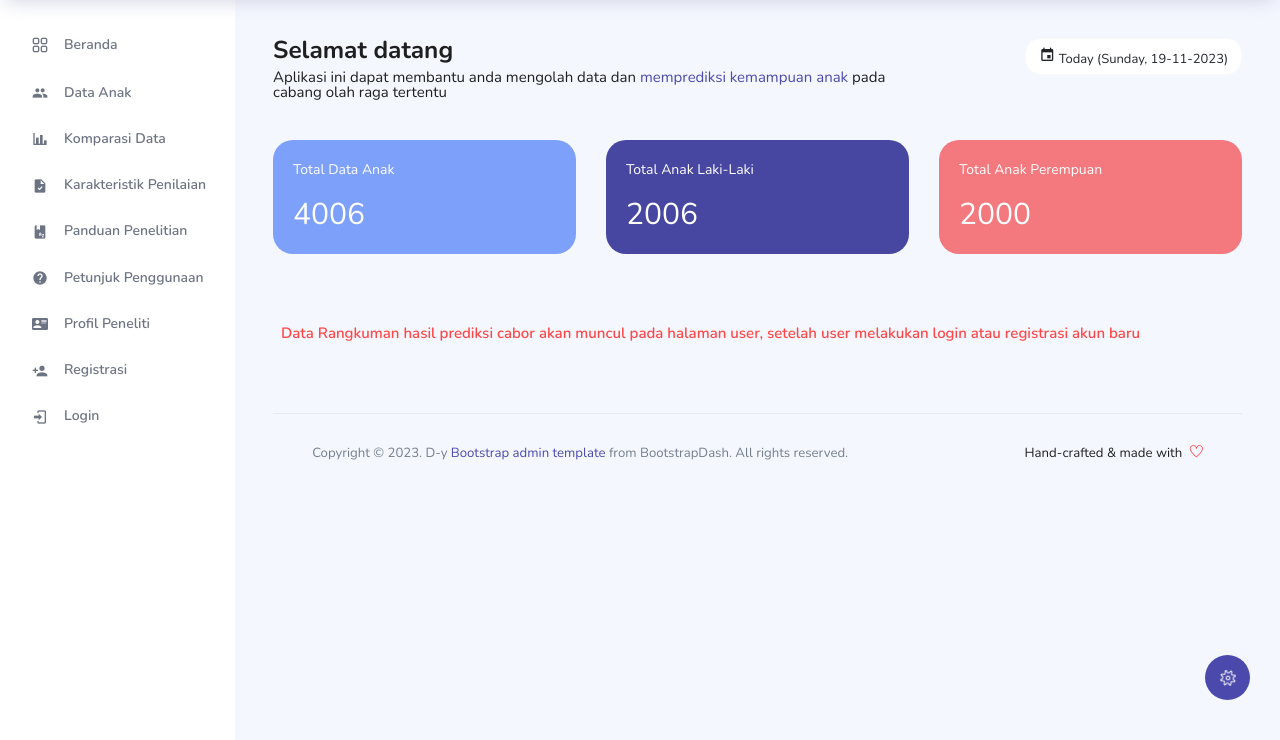
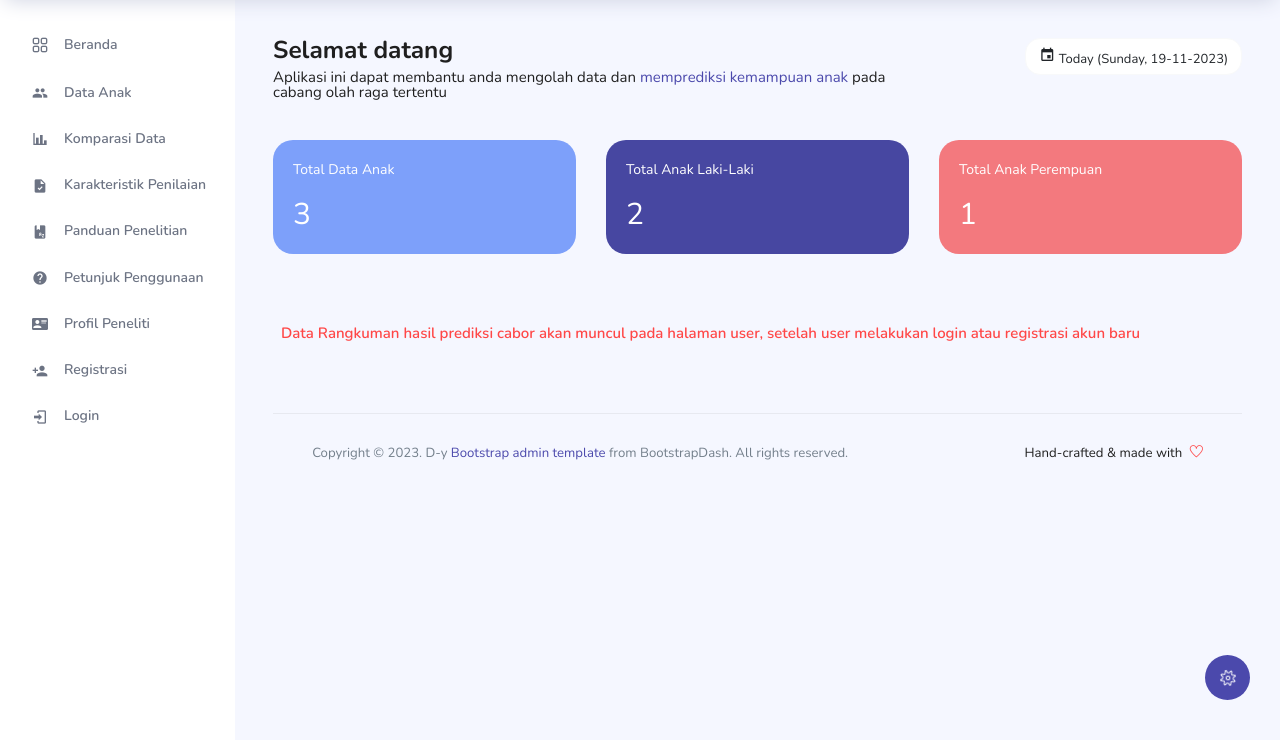
Before and after one commit to yendrapriambada/analisis_cabor, a CodeIgniter app: page /analisis_cabor/ in a window 1280 px wide. Shown: the part 60-800 px from the top of the page. Run offline with CodeIgniter, Linux system fonts and the light colour scheme; data comes from the database, SQL or seed files in the repository; style sheets or scripts are compiled from the project's sources; some libraries are stand-ins or nearby versions.

Commit message:
Update Simpulan data Anak di User Non Login

```diff
--- a/application/controllers/C_index.php
+++ b/application/controllers/C_index.php
@@ -3,10 +3,21 @@ defined('BASEPATH') or exit('No direct script access allowed');
 
 class C_index extends CI_Controller
 {
+	public function __construct()
+	{
+		parent::__construct();
+
+		$this->load->library('form_validation');
+		$this->load->model("anak/M_anak","",TRUE);
+	}
+
 	public function beranda()
 	{
 		$data = array(
-			'title' => 'Beranda | Sport Talent Prediction'
+			'title' => 'Beranda | Sport Talent Prediction',
+			'jmlDataAnak' => $this->M_anak->jumlahData(),
+			'jmlDataAnakLakiLaki' => $this->M_anak->jumlahDataLakiLaki(),
+			'jmlDataAnakPerempuan' => $this->M_anak->jumlahDataPerempuan(),
 		);
 		$this->load->view('v_index', $data);
 	}
--- a/application/views/v_index.php
+++ b/application/views/v_index.php
@@ -55,7 +55,7 @@
                     <div class="card card-tale">
                       <div class="card-body">
                         <p class="mb-4">Total Data Anak</p>
-                        <p class="fs-30 mb-2">4006</p>
+                        <p class="fs-30 mb-2"><?= $jmlDataAnak?></p>
                       </div>
                     </div>
                   </div>
@@ -63,7 +63,7 @@
                     <div class="card card-dark-blue">
                       <div class="card-body">
                         <p class="mb-4">Total Anak Laki-Laki</p>
-                        <p class="fs-30 mb-2">2006</p>
+                        <p class="fs-30 mb-2"><?= $jmlDataAnakLakiLaki?></p>
                       </div>
                     </div>
                   </div>
@@ -71,7 +71,7 @@
                     <div class="card card-light-danger">
                       <div class="card-body">
                         <p class="mb-4">Total Anak Perempuan</p>
-                        <p class="fs-30 mb-2">2000</p>
+                        <p class="fs-30 mb-2"><?= $jmlDataAnakPerempuan?></p>
                       </div>
                     </div>
                   </div>
```
